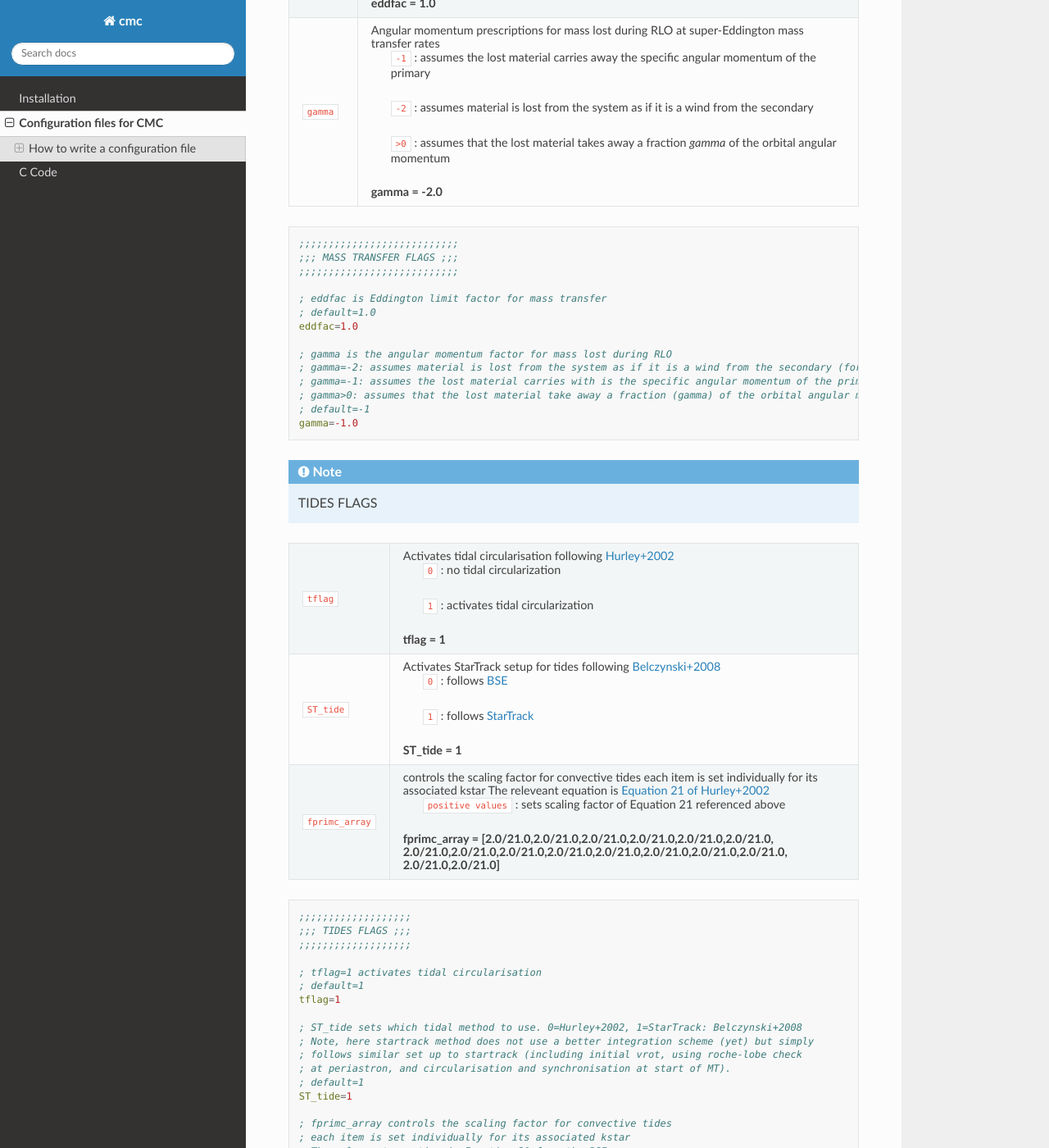
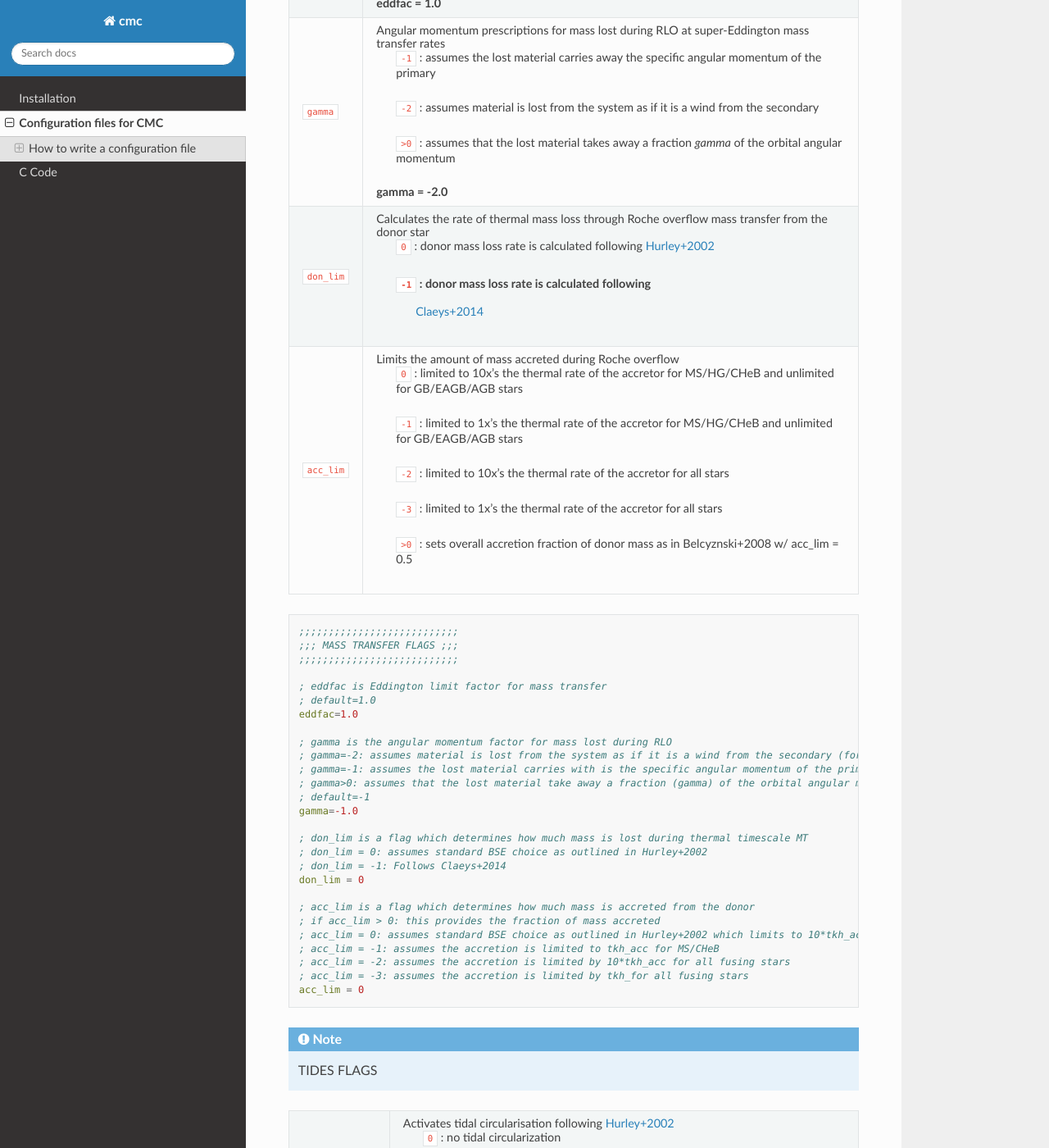
Before and after one commit to ClusterMonteCarlo/CMC-COSMIC, a Sphinx documentation site: the page built from docs/sphinx/source/inifile/index.rst, in a window 1280 px wide and 1400 px high, scrolled down 13304 px. Shown: the whole window at 82% size. Built offline with Sphinx 7.4.7 and the Read the Docs theme 2.0.0, drawn with Linux system fonts in a browser that asks for light colours; formulas are drawn with MathJax 3.

Commit message:
adding in docs for new flags

```diff
--- a/docs/sphinx/source/inifile/index.rst
+++ b/docs/sphinx/source/inifile/index.rst
@@ -789,6 +789,33 @@ common envelope occurs regardless of the choices below:
                             fraction *gamma* of the orbital angular momentum
 
                          **gamma = -2.0**
+
+``don_lim``              Calculates the rate of thermal mass loss through Roche
+                         overflow mass transfer from the donor star
+
+                            ``0`` : donor mass loss rate is calculated following
+                            `Hurley+2002 <https://ui.adsabs.harvard.edu/abs/2002MNRAS.329..897H/abstract>`_
+
+                            ``-1`` : donor mass loss rate is calculated following
+                             `Claeys+2014 <https://ui.adsabs.harvard.edu/abs/2014A%26A...563A..83C/abstract>`_
+
+``acc_lim``              Limits the amount of mass accreted during Roche overflow
+
+                            ``0`` : limited to 10x's the thermal rate of the accretor
+                            for MS/HG/CHeB and unlimited for GB/EAGB/AGB stars
+
+                            ``-1`` : limited to 1x's the thermal rate of the accretor
+                            for MS/HG/CHeB and unlimited for GB/EAGB/AGB stars
+
+                            ``-2`` : limited to 10x's the thermal rate of the accretor
+                            for all stars
+
+                            ``-3`` : limited to 1x's the thermal rate of the accretor
+                            for all stars
+
+                            ``>0`` : sets overall accretion fraction of donor mass
+                            as in Belcyznski+2008 w/ acc_lim = 0.5
+
 =======================  =====================================================
 
 .. code-block:: ini
@@ -807,6 +834,19 @@ common envelope occurs regardless of the choices below:
     ; gamma>0: assumes that the lost material take away a fraction (gamma) of the orbital angular momentum
     ; default=-1
     gamma=-1.0
+
+    ; don_lim is a flag which determines how much mass is lost during thermal timescale MT
+    ; don_lim = 0: assumes standard BSE choice as outlined in Hurley+2002
+    ; don_lim = -1: Follows Claeys+2014
+    don_lim = 0
+
+    ; acc_lim is a flag which determines how much mass is accreted from the donor
+    ; if acc_lim > 0: this provides the fraction of mass accreted
+    ; acc_lim = 0: assumes standard BSE choice as outlined in Hurley+2002 which limits to 10*tkh_acc for MS/CHeB
+    ; acc_lim = -1: assumes the accretion is limited to tkh_acc for MS/CHeB
+    ; acc_lim = -2: assumes the accretion is limited by 10*tkh_acc for all fusing stars
+    ; acc_lim = -3: assumes the accretion is limited by tkh_for all fusing stars
+    acc_lim = 0
 
 .. note::
 
```
